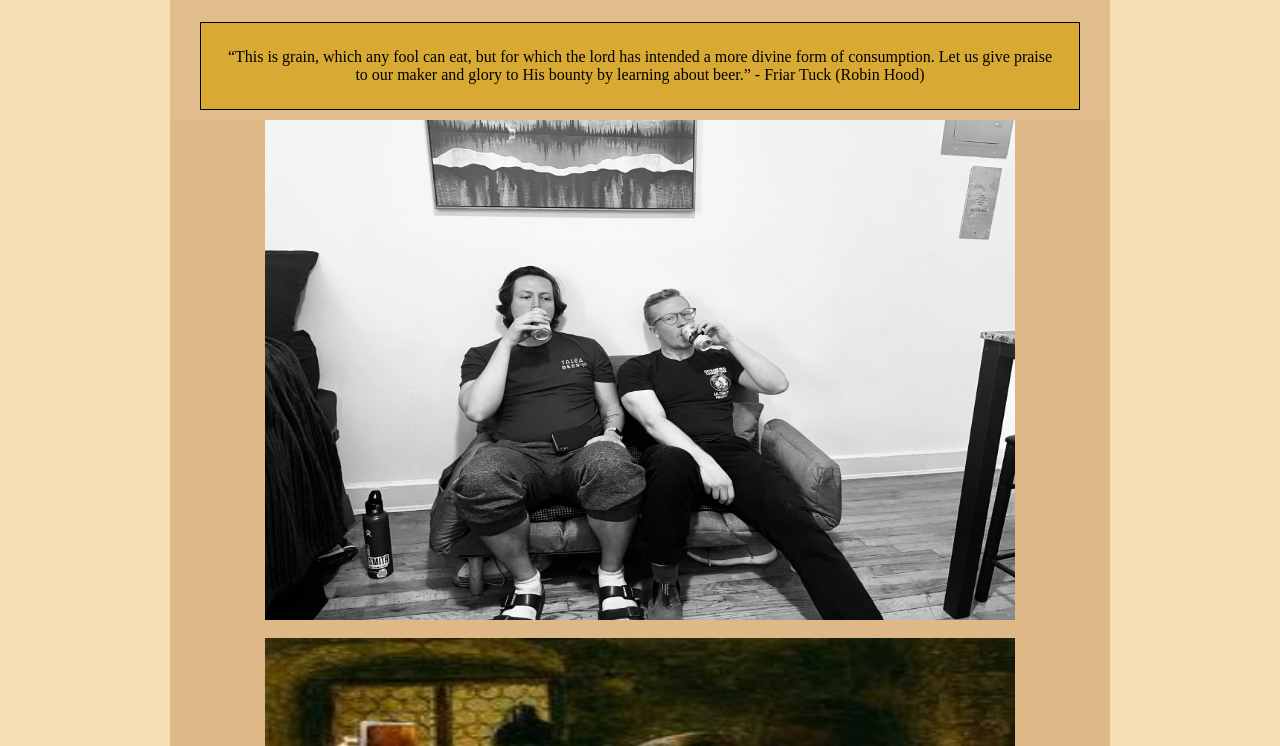
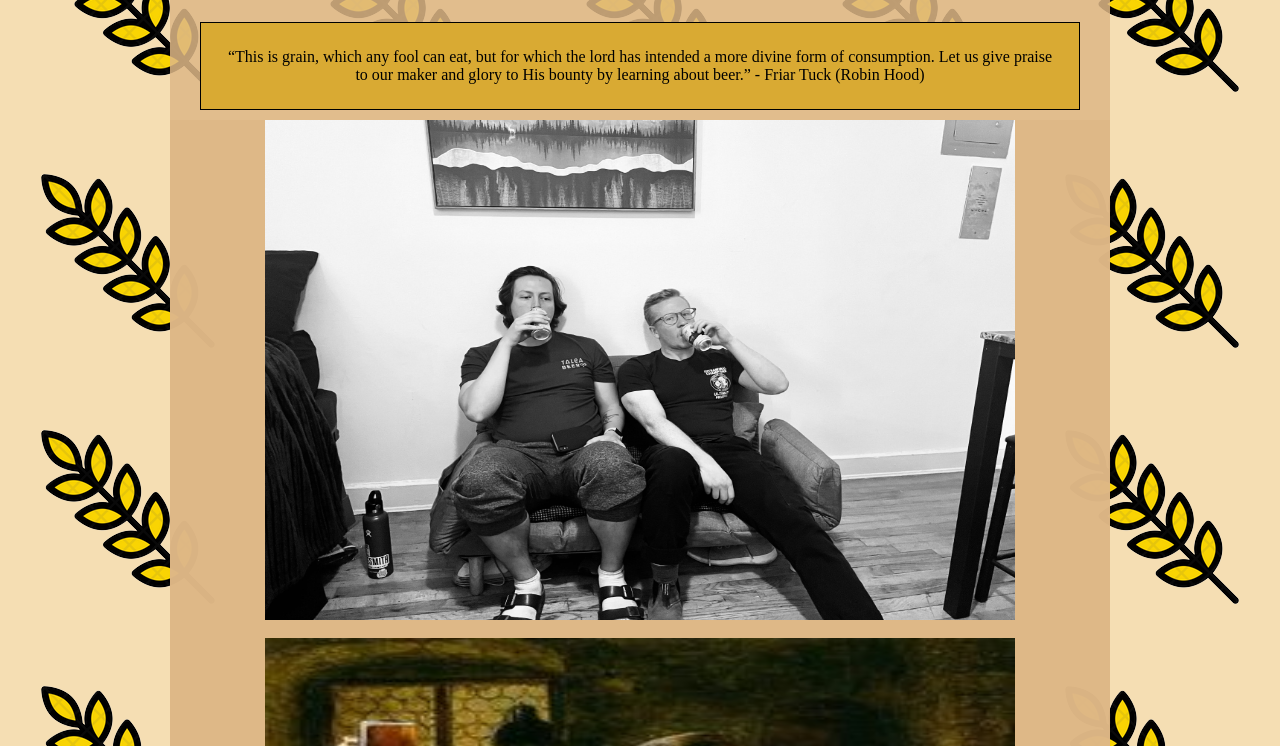
Before and after one commit to ericchinn1/drunktobias, a plain HTML site: page index.html in a window 1280 px wide. Shown: the part 123-869 px from the top of the page. Drawn offline with Linux system fonts and the light colour scheme.

Commit message:
Update index.html

```diff
--- a/index.html
+++ b/index.html
@@ -38,7 +38,7 @@
   blockquote {text-align: center; color: black; font-family: 'Times New Roman', Times, serif; margin: 10px 30px; border: 1px; padding: 25px; background-color: rgb(217, 170, 51); border: 1px solid black; box-sizing: border-box;clear: both;}
   h1 {font-family: fantasy; color:black; text-align: center;line-height: 50px;margin-top: 20px;}
   body {background-color: wheat;
-  background-image: url(images/grain222.png);}
+  background-image: url(grain222.png);}
   h2 {font-family:fantasy; color: brown; text-align: center;}
   p {text-align: center; font-family: 'Times New Roman', Times, serif; margin: 15px 35px; border: 1px; padding: 20px; background-color: rgb(217, 170, 51); border: 1px solid green; box-sizing: content-box;}
   div {background-color:rgb(222, 184, 135, .85);margin:0 auto 0 auto;width: 940px;}
```
